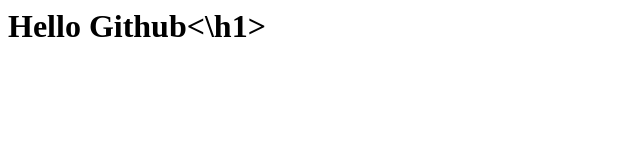
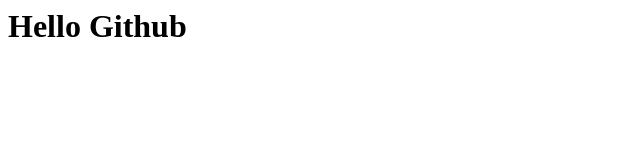
Before and after one commit to knowledge-llz/knowledge-llz.github.io, a plain HTML site: page index.html in a window 1280 px wide. Shown: the whole page, without its empty margins (0-640 px from the left). Drawn offline with Linux system fonts and the light colour scheme.

Commit message:
Update index.html

```diff
--- a/index.html
+++ b/index.html
@@ -1 +1 @@
-<h1>Hello Github<\h1>
+<h1>Hello Github</h1>
```
